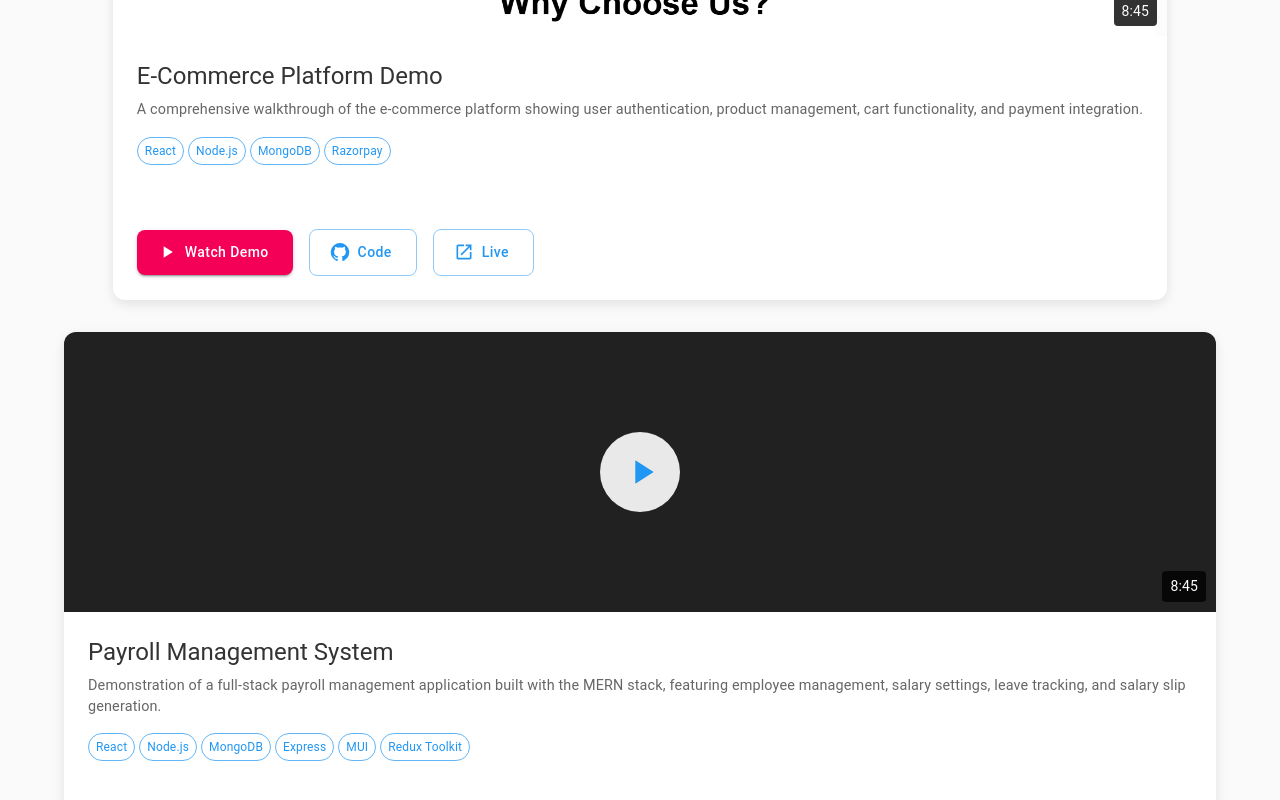
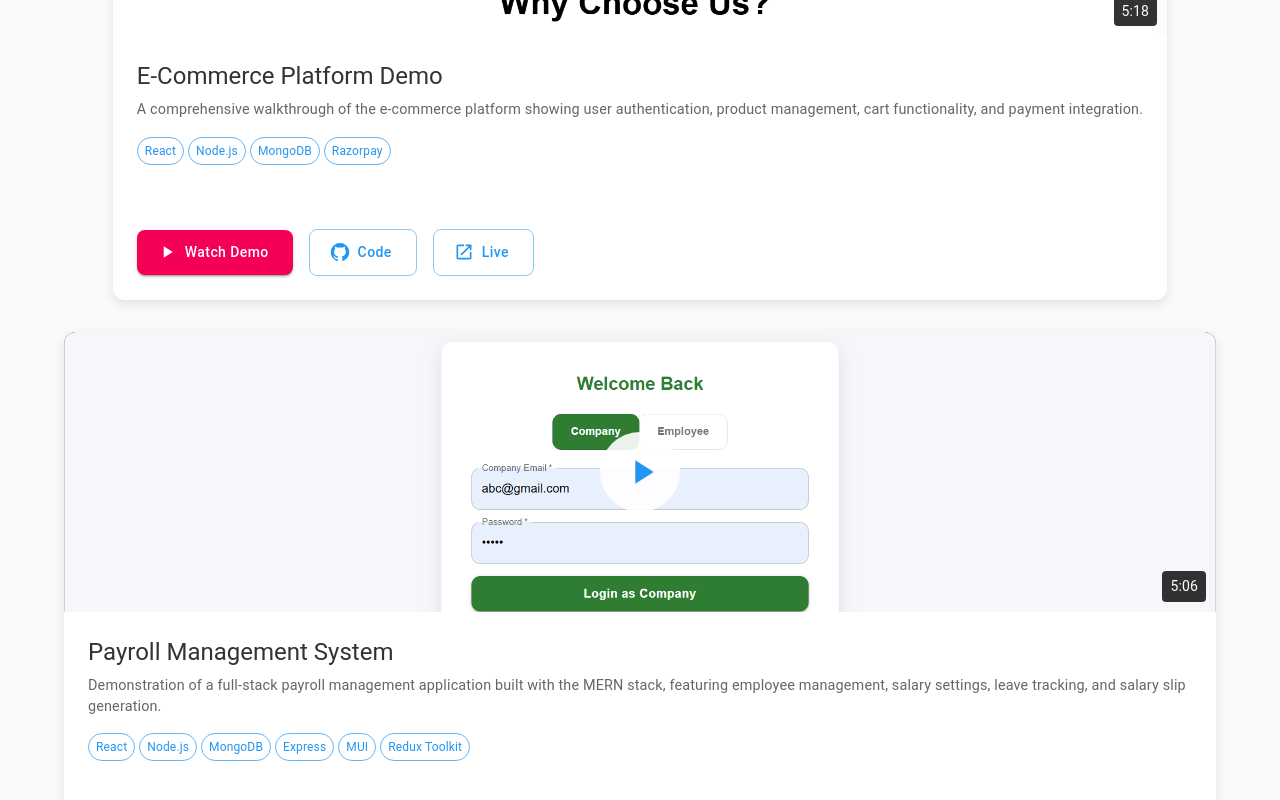
Before and after one commit to Chetansharma20/myportfolio, a React (Vite) app: page / in a window 1280 px wide. Shown: the part 6853-7653 px from the top of the page. Built offline with nearby package versions, Linux system fonts and the light colour scheme.

Commit message:
video section updated

```diff
--- a/src/assets/videoThumbnails.js
+++ b/src/assets/videoThumbnails.js
@@ -2,5 +2,6 @@
 export const videoThumbnails = {
 
     ecommerce: `${import.meta.env.BASE_URL}ecommercehomepage.png`,
+    payroll: `${import.meta.env.BASE_URL}payrollss.png`,
   // Add more mappings: key: video identifier, value: public image path
 };
--- a/src/components/VideoSection.jsx
+++ b/src/components/VideoSection.jsx
@@ -27,7 +27,7 @@ const VideoSection = () => {
       videoUrl:
         "https://res.cloudinary.com/duvw71tdz/video/upload/v1758862480/ecommercedemo_nud7s0.mp4",
       thumbnail: videoThumbnails["ecommerce"],
-      duration: "8:45",
+      duration: "5:18",
       technologies: ["React", "Node.js", "MongoDB", "Razorpay"],
       githubUrl: "https://github.com/Chetansharma20/ecommerce-platform",
       liveUrl: "https://your-ecommerce-demo.com",
@@ -36,8 +36,10 @@ const VideoSection = () => {
       title: "Payroll Management System",
       description:
         "Demonstration of a full-stack payroll management application built with the MERN stack, featuring employee management, salary settings, leave tracking, and salary slip generation.",
-      videoUrl: "https://www.youtube.com/embed/your-payroll-video-id", // replace with actual YouTube video ID
-      duration: "8:45", // replace with your actual video duration
+      videoUrl:
+        "https://player.cloudinary.com/embed/?cloud_name=duvw71tdz&public_id=payroll_w92t41&profile=cld-default",
+      duration: "5:06", // replace with your actual video duration
+      thumbnail: videoThumbnails["payroll"],
       technologies: [
         "React",
         "Node.js",
```
Also changed, not shown: public/payrollss.png (added).
